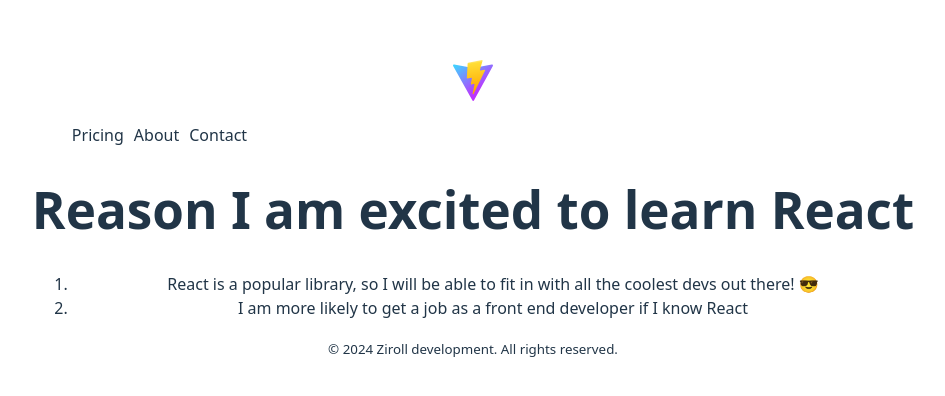
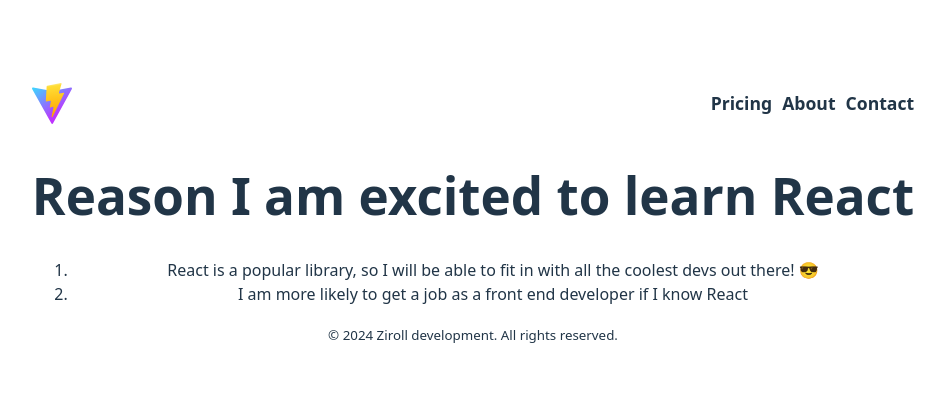
Before and after one commit to roirude/learn_react, a React (Vite) app in the folder static-react/: page / in a window 1280 px wide. Shown: the part 190-586 px from the top of the page, without its empty margins (167-1112 px from the left). Built offline with nearby package versions, Linux system fonts and the light colour scheme.

Commit message:
Complete style on header element

```diff
--- a/static-react/src/index.css
+++ b/static-react/src/index.css
@@ -67,9 +67,18 @@
   }
 }
 
-
+.header {
+  display: flex;
+  justify-content: space-between;
+  align-items: center;
+}
 .nav-list {
   display: flex;
   list-style: none;
   gap: 10px;
 }
+
+.nav-list-item{
+  font-weight: bold;
+  font-size: 1.1rem;
+}
--- a/static-react/src/main.jsx
+++ b/static-react/src/main.jsx
@@ -23,13 +23,13 @@
 
 function Header() {
   return (
-    <header>
+    <header className="header">
       <img src="./vite.svg" width="40px" alt="React logo" />
       <nav>
         <ul className="nav-list">
-          <li>Pricing</li>
-          <li>About</li>
-          <li>Contact</li>
+          <li className="nav-list-item">Pricing</li>
+          <li className="nav-list-item">About</li>
+          <li className="nav-list-item">Contact</li>
         </ul>
       </nav>
     </header>
```
